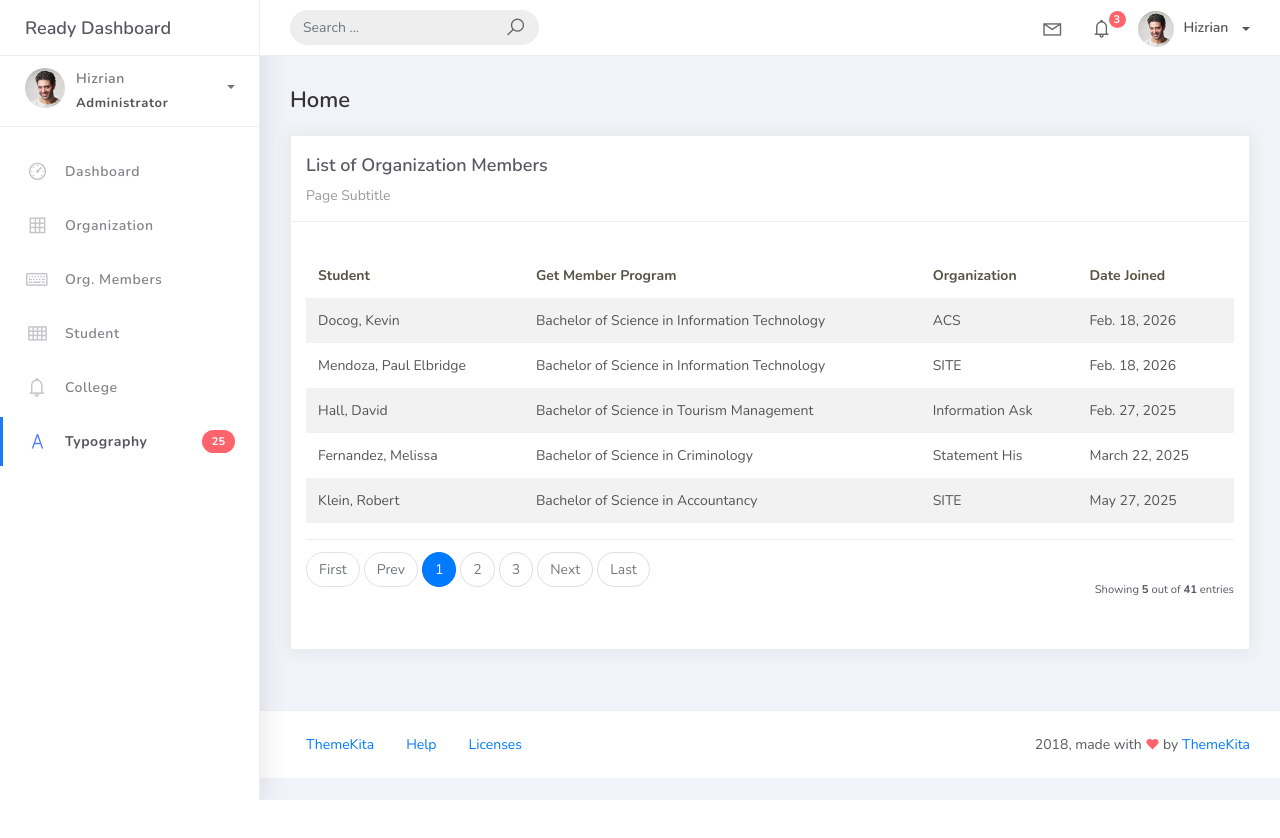
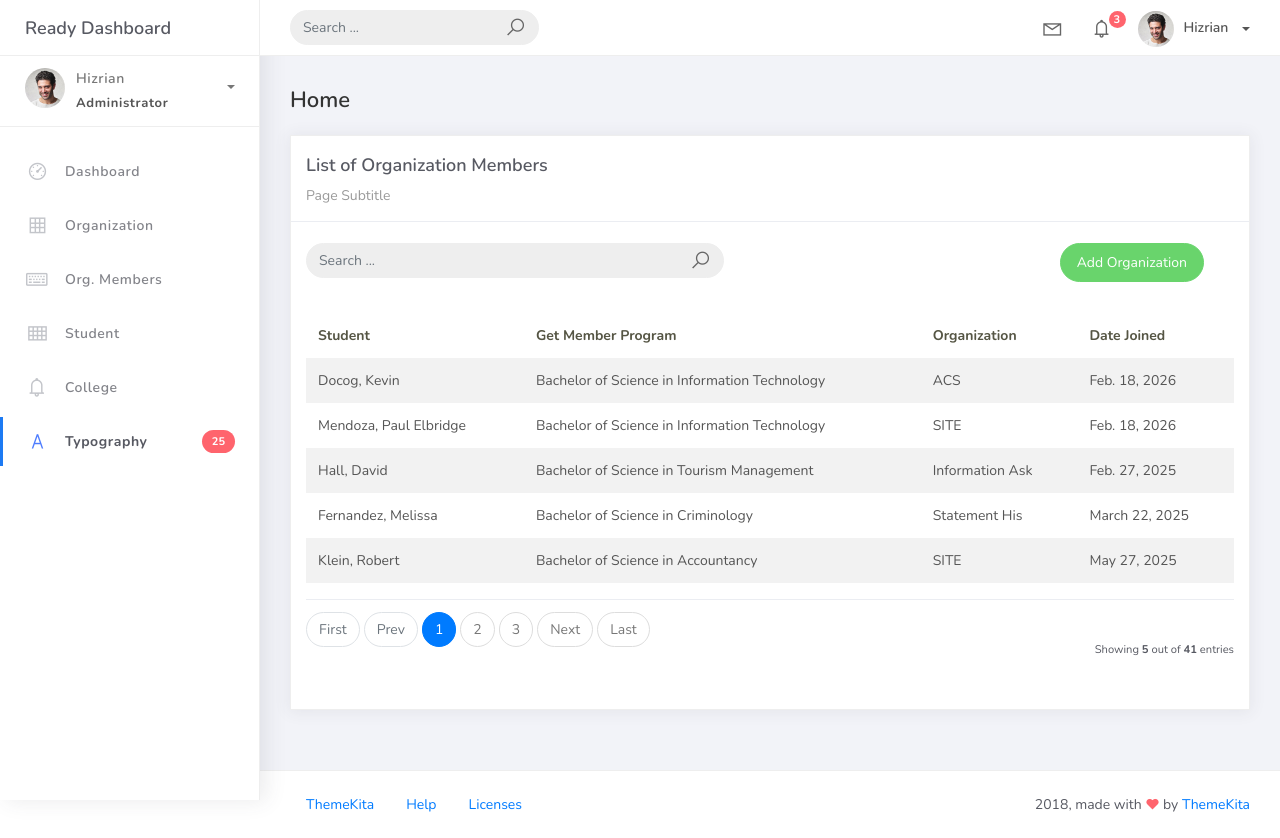
Before and after one commit to paulmendoza123/PSUSphere, a Django app: page /orgmember_list in a window 1280 px wide. Before the commit the page ends 800 px from the top, so only its background shows below. Run offline with Django 5.2, Linux system fonts and the light colour scheme; data comes from the database, SQL or seed files in the repository; both versions use the stored data as it was after the commit; some libraries are stand-ins or nearby versions.

Commit message:
add organization member feature

```diff
--- a/projectsite/projectsite/urls.py
+++ b/projectsite/projectsite/urls.py
@@ -17,15 +17,20 @@ Including another URLconf
 from django.contrib import admin
 from django.urls import path
 from studentorg.views import ( HomePageView, OrganizationList, OrganizationCreateView, OrganizationUpdateView, OrganizationDeleteView,
-                                OrgMemberList, )
+                                OrgMemberList, OrgMemberCreateView)
 from studentorg import views
 
 urlpatterns = [
     path("admin/", admin.site.urls),
     path('', views.HomePageView.as_view(), name='home'),
+
+    #Organization
     path('organization_list', OrganizationList.as_view(), name='organization-list'),
     path('organization_list/add', OrganizationCreateView.as_view(), name='organization-add'),
     path('organization_list/<int:pk>/', OrganizationUpdateView.as_view(), name='organization-update'),
     path('organization_list/<int:pk>/delete/', OrganizationDeleteView.as_view(), name='organization-delete'),
+
+    #Org. Member
     path('orgmember_list', OrgMemberList.as_view(), name='orgmember-list'),
+    path('orgmember_list/add', OrgMemberCreateView.as_view(), name='orgmember-add'),
 ]
--- a/projectsite/studentorg/views.py
+++ b/projectsite/studentorg/views.py
@@ -2,7 +2,7 @@ from django.shortcuts import render
 from django.views.generic.list import ListView
 from django.views.generic.edit import CreateView, UpdateView, DeleteView
 from studentorg.models import Organization, OrgMember
-from studentorg.forms import OrganizationForm
+from studentorg.forms import OrganizationForm, OrgMemberForm
 from django.urls import reverse_lazy
 
 
@@ -41,3 +41,9 @@ class OrgMemberList(ListView):
     context_object_name = 'orgmember'
     template_name = 'orgmember_list.html'
     paginate_by = 5
+
+class OrgMemberCreateView(CreateView):
+    model = OrgMember
+    form_class = OrgMemberForm
+    template_name = 'orgmember_form.html'
+    success_url = reverse_lazy('orgmember-list')
--- a/projectsite/templates/orgmember_list.html
+++ b/projectsite/templates/orgmember_list.html
@@ -11,6 +11,28 @@
                     <div class="card-header">
                         <div class="card-title">List of Organization Members</div>
                         <div class="card-category">Page Subtitle</div>
+                    </div>
+                    <br />
+                    <div class="col-md-12 row">
+                        <div class="col-md-6">
+                            <form class="navbar-left navbar-form nav-search mr-md-3" action="">
+                                <div class="input-group">
+                                    <input type="text" placeholder="Search ..." class="form-control" />
+                                    <div class="input-group-append">
+                                        <span class="input-group-text">
+                                            <i class="la la-search search-icon"></i>
+                                        </span>
+                                    </div>
+                                </div>
+                            </form>
+                        </div>
+                        <div class="col-md-6">
+                            <div class="pull-right">
+                                <a href="{% url 'orgmember-add' %}" class="btn btn-success btn-rounded">
+                                    Add Organization
+                                </a>
+                            </div>
+                        </div>
                     </div>
                     <div class="card-body">
                         <table class="table table-striped mt-3">
```
Also changed, not shown: projectsite/studentorg/forms.py (+6 -1 lines), projectsite/templates/orgmember_form.html (added, +41 -0 lines), projectsite/db.sqlite3.
